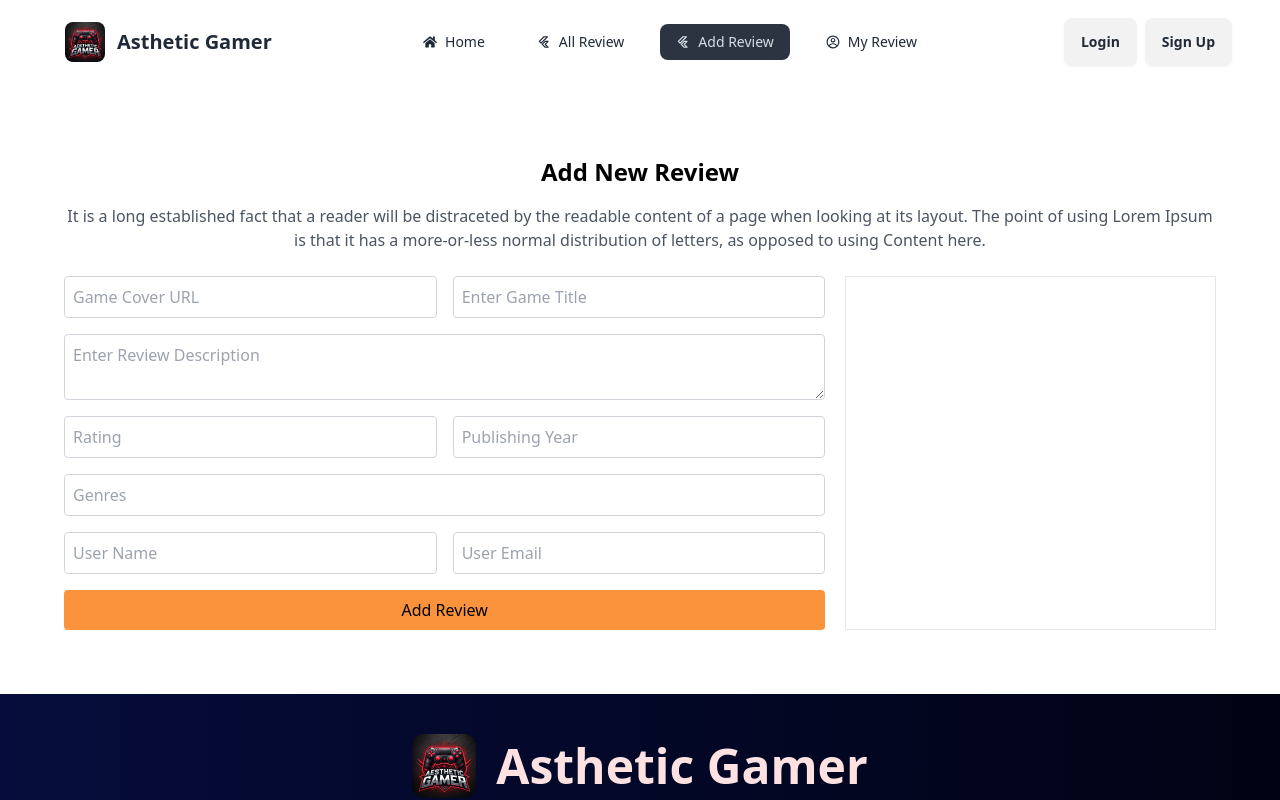
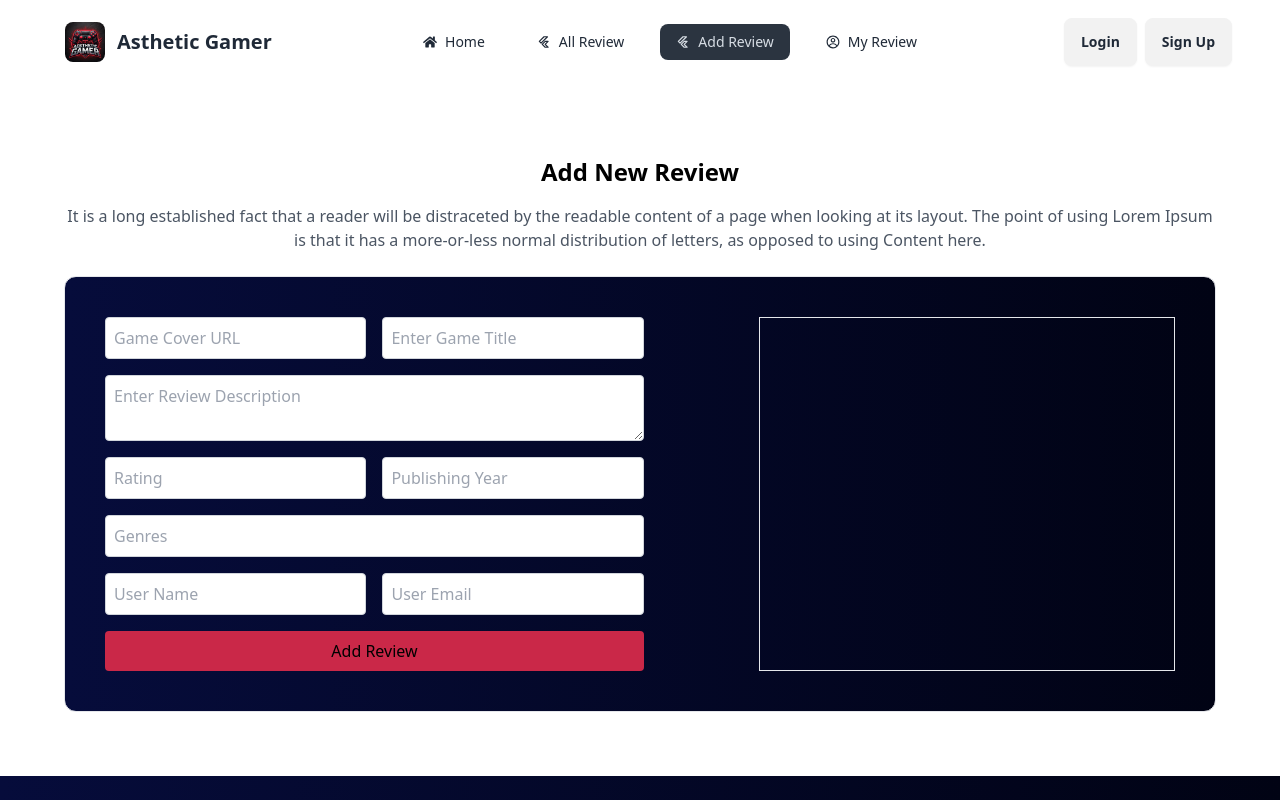
Before and after one commit to shrabonkundu1/Game-Review-Application-clientSide, a React (Vite) app: page /addreview in a window 1280 px wide. Shown: the top 800 px of the page. Built offline with nearby package versions, Linux system fonts and the light colour scheme; no server answers.

Commit message:
Client side connect to database and user creation successfully

```diff
--- a/package.json
+++ b/package.json
@@ -20,7 +20,8 @@
     "react-slick": "^0.30.3",
     "react-toastify": "^11.0.2",
     "slick-carousel": "^1.8.1",
-    "sort-by": "^1.2.0"
+    "sort-by": "^1.2.0",
+    "sweetalert2": "^11.15.10"
   },
   "devDependencies": {
     "@eslint/js": "^9.17.0",
--- a/src/components/Homepage/AddReview.jsx
+++ b/src/components/Homepage/AddReview.jsx
@@ -1,6 +1,44 @@
 import React from "react";
+import Swal from 'sweetalert2'
 
 const AddReview = () => {
+
+    const handleAddReview = e => {
+        e.preventDefault();
+        const form = e.target;
+
+        const photo = form.photo.value;
+        const title = form.title.value;
+        const description = form.description.value;
+        const rating = form.rating.value;
+        const year = form.year.value;
+        const genres = form.genres.value;
+        const userName = form.userName.value;
+        const email = form.email.value;
+
+        const newReview = {photo, title, description, rating, year, genres, userName, email}
+        console.log(newReview)
+
+        fetch('http://localhost:5000/reviews',{
+            method: "POST",
+            headers: {
+                "content-type":"application/json"
+            },
+            body: JSON.stringify(newReview)
+        })
+        .then(res => res.json())
+        .then(data => {
+            console.log(data)
+            if(data.insertedId){
+                Swal.fire({
+                    title: 'Success!',
+                    text: 'Review Added Successfully',
+                    icon: 'success',
+                    confirmButtonText: 'Ok'
+                  })
+            }
+        })
+    }
   return (
     <div className="mt-20">
       <h1 className="text-2xl font-bold text-black text-center mb-4">
@@ -12,8 +50,8 @@ const AddReview = () => {
         using Lorem Ipsum is that it has a more-or-less normal distribution of
         letters, as opposed to using Content here.
       </p>
-      <div className="grid grid-cols-6 gap-5 w-[90%] mx-auto">
-      <form className="grid grid-cols-2 gap-4 col-span-4">
+      <div className="grid grid-cols-5 gap-5 w-[90%] mx-auto border p-10 rounded-xl bg-gradient-to-r from-[#060c3b] to-[#010314]">
+      <form onSubmit={handleAddReview} className="grid grid-cols-2 gap-4 col-span-3 w-[85%]">
         <input
           type="text"
           name="photo"
@@ -67,7 +105,7 @@ const AddReview = () => {
         <input
           type="submit"
           value="Add Review"
-          className="col-span-2 bg-orange-400 text-black p-2 rounded hover:bg-yellow-600"
+          className="col-span-2 bg-[#ca2848] text-black p-2 rounded hover:bg-yellow-600"
         />
       </form>
       <div className="col-span-2 border"></div>
```
Also changed, not shown: 1 other file (tests, documents, lock files or other folders).
